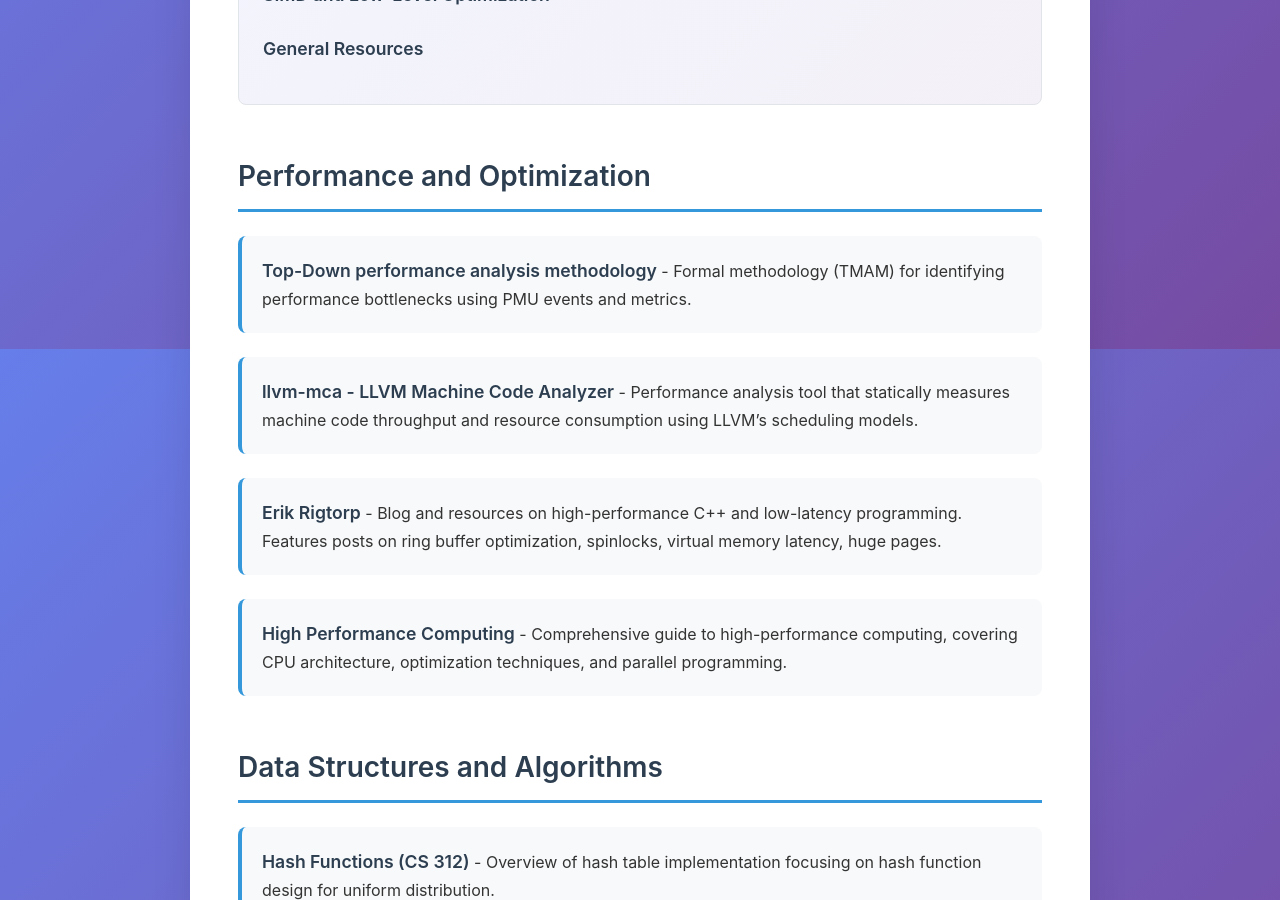
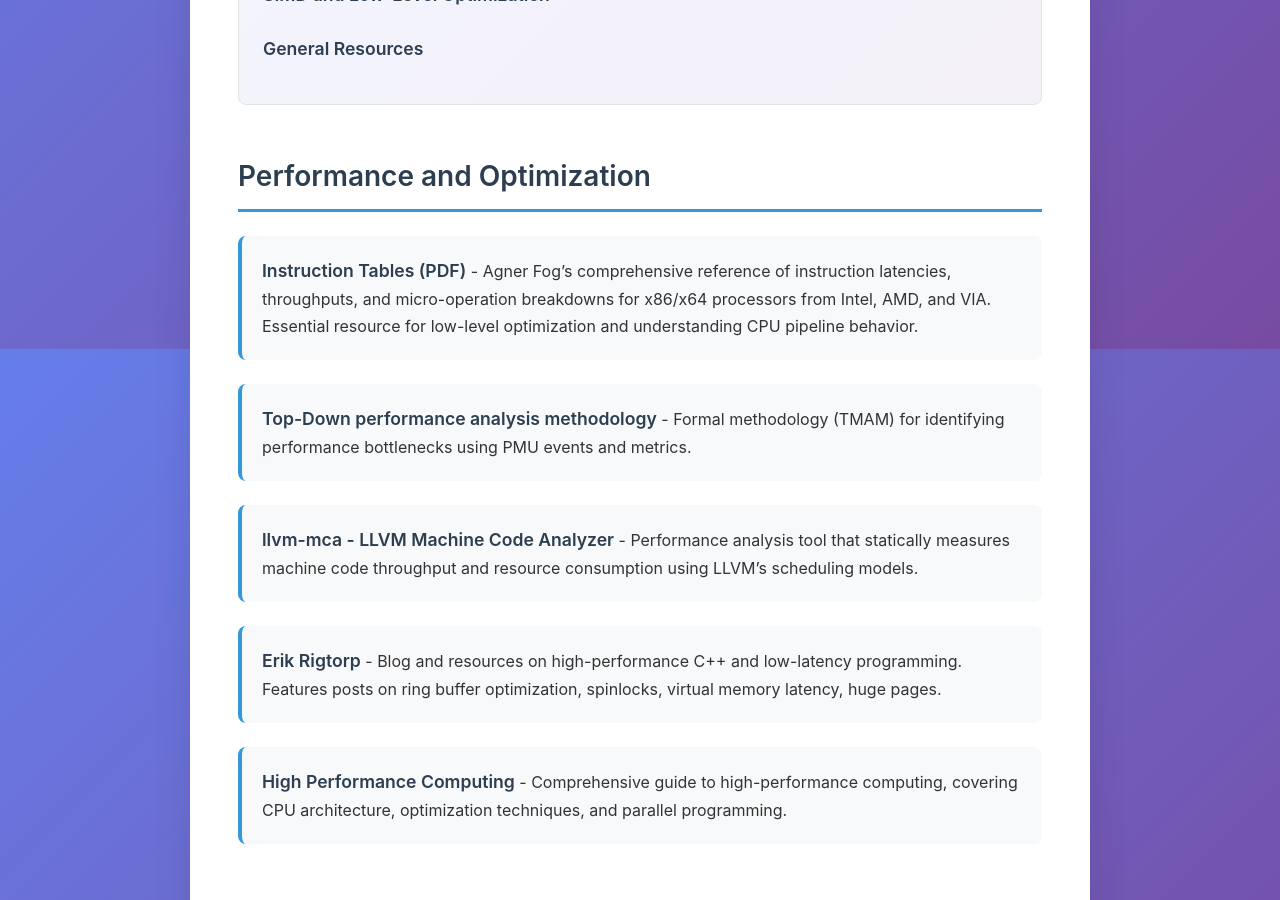
Before and after one commit to mattyv/cpp_links, a Jekyll site: the page built from index.md, in a window 1280 px wide and 900 px high, scrolled down 551 px. Built offline with Jekyll 4.4.1, drawn with Linux system fonts in a browser that asks for light colours.

Commit message:
Add Agner Fog's Instruction Tables to Performance section
Comprehensive reference of instruction latencies, throughputs, and
micro-operation breakdowns for x86/x64 processors.

```diff
--- a/index.md
+++ b/index.md
@@ -17,6 +17,7 @@ A curated collection of high-quality C++ resources, tools, and articles for deve
 - [General Resources](#general-resources)
 
 ## Performance and Optimization
+- [Instruction Tables (PDF)](https://www.agner.org/optimize/instruction_tables.pdf) - Agner Fog's comprehensive reference of instruction latencies, throughputs, and micro-operation breakdowns for x86/x64 processors from Intel, AMD, and VIA. Essential resource for low-level optimization and understanding CPU pipeline behavior.
 - [Top-Down performance analysis methodology](https://easyperf.net/blog/2019/02/09/Top-Down-performance-analysis-methodology) - Formal methodology (TMAM) for identifying performance bottlenecks using PMU events and metrics.
 - [llvm-mca - LLVM Machine Code Analyzer](https://llvm.org/docs/CommandGuide/llvm-mca.html) - Performance analysis tool that statically measures machine code throughput and resource consumption using LLVM's scheduling models.
 - [Erik Rigtorp](https://rigtorp.se) - Blog and resources on high-performance C++ and low-latency programming. Features posts on ring buffer optimization, spinlocks, virtual memory latency, huge pages.
```
Also changed, not shown: README.md.
